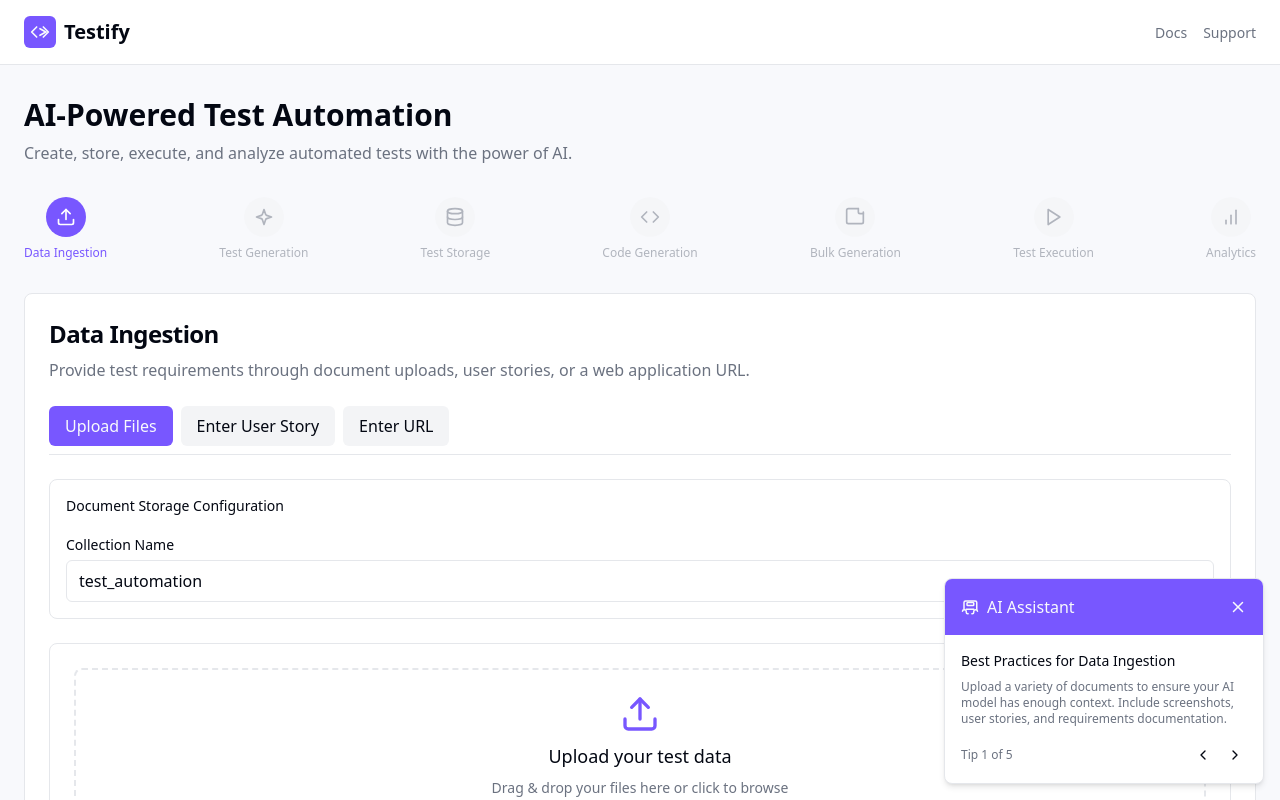
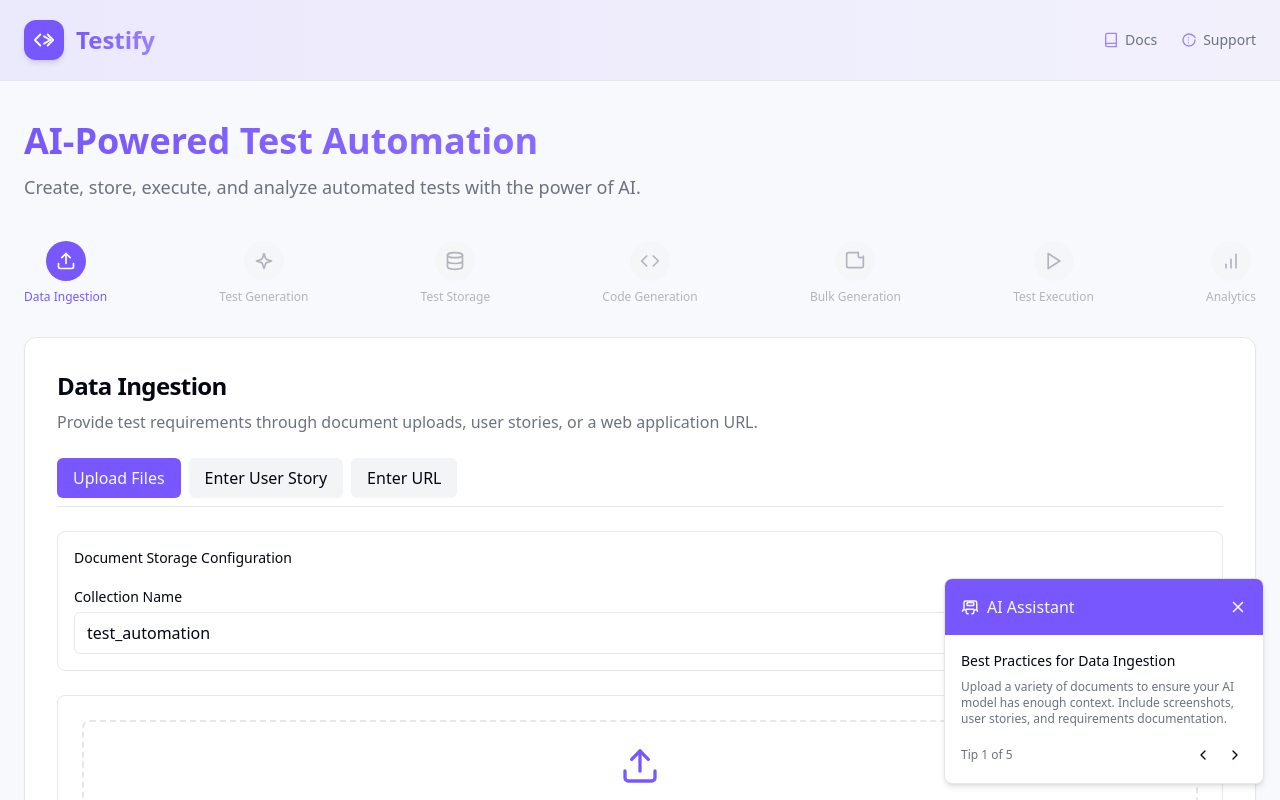
Before and after one commit to RindlamudiCaseware/testify-automator-ai, a React (Vite) app: page / in a window 1280 px wide. Shown: the top 800 px of the page. Built offline with nearby package versions, Linux system fonts and the light colour scheme.

Commit message:
Refactor: Update UI for data ingestion
Updated the UI for the data ingestion phase, including styling and layout changes.

```diff
--- a/src/components/test-automation-wizard.tsx
+++ b/src/components/test-automation-wizard.tsx
@@ -172,29 +172,37 @@ export default function TestAutomationWizard() {
 
   return (
     <div className="min-h-screen bg-background">
-      <header className="border-b bg-card">
-        <div className="container mx-auto py-4 px-4 sm:px-6 flex items-center justify-between">
-          <div className="flex items-center space-x-2">
-            <div className="w-8 h-8 bg-primary rounded-md flex items-center justify-center">
-              <svg xmlns="http://www.w3.org/2000/svg" width="20" height="20" viewBox="0 0 24 24" fill="none" stroke="currentColor" strokeWidth="2" strokeLinecap="round" strokeLinejoin="round" className="text-primary-foreground">
+      <header className="border-b bg-gradient-to-r from-primary/10 to-primary/5">
+        <div className="container mx-auto py-5 px-4 sm:px-6 flex items-center justify-between">
+          <div className="flex items-center space-x-3">
+            <div className="w-10 h-10 bg-primary rounded-xl flex items-center justify-center shadow-md">
+              <svg xmlns="http://www.w3.org/2000/svg" width="22" height="22" viewBox="0 0 24 24" fill="none" stroke="currentColor" strokeWidth="2" strokeLinecap="round" strokeLinejoin="round" className="text-primary-foreground">
                 <path d="m16 18 6-6-6-6"></path>
                 <path d="M8 6 2 12l6 6"></path>
                 <path d="m19 12-7-4"></path>
-                <path d="m19 12-7 4">
-              </path>
+                <path d="m19 12-7 4"></path>
               </svg>
             </div>
-            <h1 className="text-xl font-bold">Testify</h1>
+            <h1 className="text-2xl font-bold bg-clip-text text-transparent bg-gradient-to-r from-primary to-primary/70">Testify</h1>
           </div>
           <nav>
-            <ul className="flex space-x-4">
+            <ul className="flex space-x-6">
               <li>
-                <a href="#" className="text-sm text-muted-foreground hover:text-foreground transition-colors">
+                <a href="#" className="flex items-center gap-1.5 text-sm font-medium text-muted-foreground hover:text-foreground transition-colors">
+                  <svg xmlns="http://www.w3.org/2000/svg" width="16" height="16" viewBox="0 0 24 24" fill="none" stroke="currentColor" strokeWidth="2" strokeLinecap="round" strokeLinejoin="round" className="text-primary/70">
+                    <path d="M4 19.5v-15A2.5 2.5 0 0 1 6.5 2H20v20H6.5a2.5 2.5 0 0 1 0-5H20"></path>
+                  </svg>
                   Docs
                 </a>
               </li>
               <li>
-                <a href="#" className="text-sm text-muted-foreground hover:text-foreground transition-colors">
+                <a href="#" className="flex items-center gap-1.5 text-sm font-medium text-muted-foreground hover:text-foreground transition-colors">
+                  <svg xmlns="http://www.w3.org/2000/svg" width="16" height="16" viewBox="0 0 24 24" fill="none" stroke="currentColor" strokeWidth="2" strokeLinecap="round" strokeLinejoin="round" className="text-primary/70">
+                    <path d="M21 12a9 9 0 1 1-9-9 9.75 9.75 0 0 1 6.74 2.74L21 8"></path>
+                    <path d="M11 8h.01"></path>
+                    <path d="M11 12h.01"></path>
+                    <path d="M11 16h.01"></path>
+                  </svg>
                   Support
                 </a>
               </li>
@@ -203,17 +211,17 @@ export default function TestAutomationWizard() {
         </div>
       </header>
 
-      <main className="container mx-auto py-8 px-4 sm:px-6">
-        <div className="mb-8">
-          <h1 className="text-3xl font-bold mb-2">AI-Powered Test Automation</h1>
-          <p className="text-muted-foreground">
+      <main className="container mx-auto py-10 px-4 sm:px-6">
+        <div className="mb-10">
+          <h1 className="text-4xl font-bold mb-3 bg-clip-text text-transparent bg-gradient-to-r from-primary to-primary/70">AI-Powered Test Automation</h1>
+          <p className="text-lg text-muted-foreground">
             Create, store, execute, and analyze automated tests with the power of AI.
           </p>
         </div>
 
         <PhaseStepper currentPhase={currentPhase} onPhaseClick={handlePhaseClick} />
 
-        <div className="bg-card border rounded-lg p-6">
+        <div className="bg-card border rounded-xl p-8 shadow-sm mt-8 animate-fade-in">
           {renderCurrentPhase()}
         </div>
       </main>
--- a/src/lib/chroma-client.ts
+++ b/src/lib/chroma-client.ts
@@ -42,7 +42,7 @@ class MockStorage {
 
   queryCollection(collectionName: string, queryText: string, nResults: number = 5): MockStorageItem[] {
     const collection = this.collections.get(collectionName) || [];
-    // This is a very simple search implementation
+    // This is a simple search implementation
     // In a real system, this would use embeddings and semantic search
     return collection
       .filter(item => item.document.toLowerCase().includes(queryText.toLowerCase()))
@@ -57,6 +57,11 @@ class MockStorage {
         collection.splice(index, 1);
       }
     }
+  }
+
+  // Add a method to get collection names
+  getCollectionNames(): string[] {
+    return Array.from(this.collections.keys());
   }
 }
 
@@ -112,7 +117,8 @@ export class ChromaClient {
   async listCollections(): Promise<Collection[]> {
     try {
       // Return the names of collections in the mock storage
-      return Array.from(mockStorage.collections.keys()).map(name => ({
+      // Use the new method instead of directly accessing the private property
+      return mockStorage.getCollectionNames().map(name => ({
         id: name,
         name,
         metadata: {},
```
